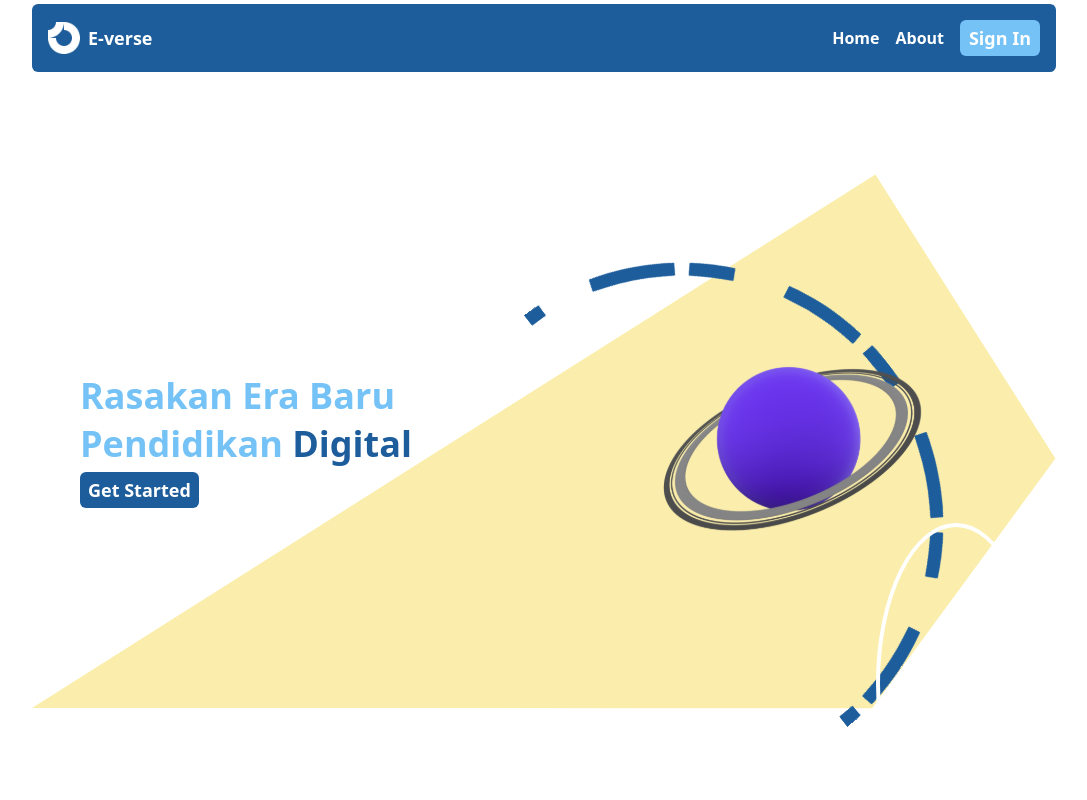
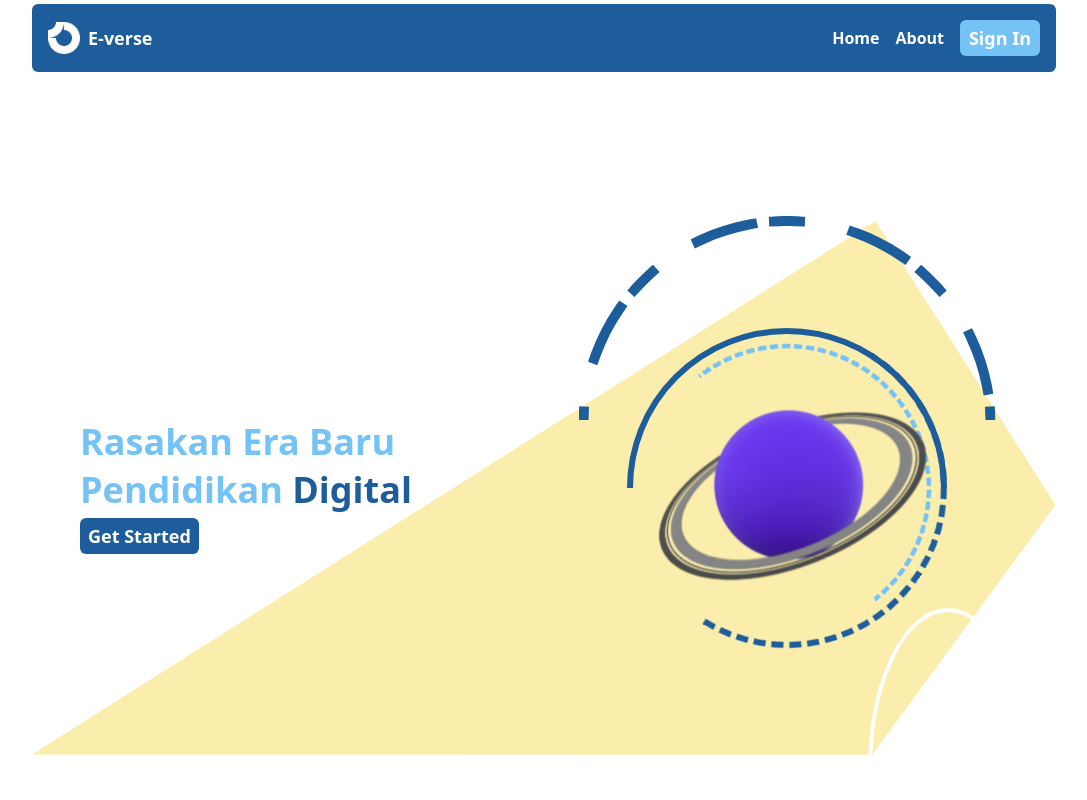
Before and after one commit to munadi1406/elearning, a React (Vite) app: page / in a window 1280 px wide. Shown: the top 800 px of the page, without its empty margins (96-1183 px from the left). Built offline with nearby package versions, Linux system fonts and the light colour scheme.

Commit message:
change animation for universe logo

```diff
--- a/src/components/landingPage/Content.jsx
+++ b/src/components/landingPage/Content.jsx
@@ -20,17 +20,17 @@ export default function Content() {
     <div className="h-max w-full flex justify-center items-center relative">
       <div className="bg-cream1 w-full h-[60%] rounded-md absolute top-[50%] left-[50%] -translate-x-[50%] -translate-y-[50%] transform z-0"></div>
       <div className="h-max w-full py-2 flex justify-center items-center flex-col relative z-10">
-        <div className="grid  min-w-[90%] bg-red-500 h-max md:grid-cols-3 gap-2 sm:grid-cols-2  grid-cols-1 flex-wrap">
+        <div className="grid  min-w-[90%]  h-max md:grid-cols-3 gap-2 sm:grid-cols-2  grid-cols-1 flex-wrap">
           <div className="bg-blue1 h-44 rounded-md  p-2 relative   justify-center items-center flex">
             <div className="flex justify-center items-center h-full w-full">
               <img className="absolute w-10 top-1 left-2 z-0" alt="Vector" src={Blob1} />
-              <div className=" grid grid-row-2 px-5 w-full h-max relative z-10">
+              <div className=" grid grid-row-2 px-5 w-full h-2/3 relative z-10">
                 <div className={`${style.text} w-full `}>
                   Absensi dengan
                   GPS
                 </div>
                 <div className="flex justify-end w-full">
-                  <img className="w-20 mr-10 " src={Location} />
+                  <img className="w-10 mr-10 " src={Location} />
                 </div>
               </div>
               <img className="absolute w-10 top-0 right-2 z-0" alt="Vector" src={Blob2} />
@@ -39,7 +39,7 @@ export default function Content() {
           <div className="bg-blue1 h-44 rounded-md  p-2 relative  justify-center items-center flex">
             <div className="flex justify-center items-center h-full w-full">
               <img className="absolute top-20 w-16 left-2 z-0" alt="Vector" src={Blob4} />
-              <div className="grid grid-row-2 px-5 w-full h-max relative z-10">
+              <div className="grid grid-row-2 px-5 w-full h-2/3 relative z-10 ">
                 <div className={`${style.text} w-full`}>
                   Absensi Via QR Code
                 </div>
@@ -50,14 +50,14 @@ export default function Content() {
               <img className="absolute w-10 top-0 right-2 z-0" alt="Vector" src={Blob3} />
             </div>
           </div>
-          <div className="bg-blue1 h-44 rounded-md  p-2 relative sm:col-span-full md:col-span-1 justify-center items-center flex">
+          <div className="bg-blue1 h-44 rounded-md   p-2 relative sm:col-span-full md:col-span-1 justify-center items-center flex">
             <div className="flex justify-center items-center h-full w-full">
               <img className="absolute top-20 w-16 right-2 z-0" alt="Vector" src={Blob5} />
-              <div className="grid grid-row-2 px-5 w-full h-max relative z-10">
+              <div className="grid grid-row-2 px-5 w-full h-2/3 relative z-10">
                 <div className={`${style.text} w-full`}>
                   Absensi Menggunakan Token
                 </div>
-                <div className="w-full flex justify-start">
+                <div className="w-full flex justify-end">
                   <img className="w-10" src={Token} />
                 </div>
               </div>
@@ -82,7 +82,7 @@ export default function Content() {
               di mana saja sesuai dengan jadwal Anda.
             </h1>
           </div>
-          <div className="bg-blue1 p-3 rounded-md h-44 flex justify-center items-end flex-col w-3/12 -translate-x-2 transform">
+          <div className="bg-blue1 p-3 rounded-md h-44 flex justify-center items-end flex-col w-[300px] translate-x-[-10px] transform">
             <div className=" flex justify-center items-start flex-col space-y-1">
               <div className="text-white text-lg font-sans font-semibold">Cari Kelas Anda...</div>
               <div className="flex justify-center items-center bg-white p-1 rounded-md ">
--- a/src/components/landingPage/Hero.jsx
+++ b/src/components/landingPage/Hero.jsx
@@ -1,30 +1,29 @@
-// import './hero.css';
 import Polygon from "../../assets/polygon.svg";
 import Universe from "../../assets/universe.svg";
 import Elipse from "../../assets/elipse.svg";
 import Button from "../Button";
 import { motion } from "framer-motion";
 
-
-export default function Hero({handleClickUniverse,isUniverseClicked}) {
-
-
+export default function Hero() {
   return (
-    <div className="p-2  rounded-md overflow-clip mt-2 min-h-[723px] flex justify-between items-center relative ">
+    <div className="p-2 rounded-md overflow-clip mt-2 min-h-[723px] flex justify-between items-center relative ">
       <div className="flex px-10 flex-col text-4xl font-bold font-sans text-blue2 space-y-2 relative z-10">
         <span>Rasakan Era Baru</span>
         <div>
           Pendidikan <span className="text-blue1">Digital</span>
+
         </div>
         <Button color={"bg-blue1"} to="#" text="Get Started" />
       </div>
-      <div>
-        <div className="absolute left-0 top-0 z-0 w-full h-full">
-          <img className="w-full h-full" src={Polygon} />
-        </div>
-        <div className=" relative flex justify-center items-center">
+      <div className="relative z-10 h-screen flex justify-center items-center">
+        <div className="relative flex justify-center items-center ">
+          {/* lingkaran atas kecil*/}
+          <div
+            className="h-max  w-full absolute  z-10  translate-y-0 flex justify-center items-center"
+
+          >
             <motion.div
-            className="h-full w-full absolute transform -translate-y-28"
+              className="h-72  "
               animate={{ rotate: 360 }}
               transition={{
                 duration: 5,
@@ -33,11 +32,20 @@ export default function Hero({handleClickUniverse,isUniverseClicked}) {
                 repeatType: "loop",
               }}
             >
-            <img className="w-full h-full" alt="Subtract" src={Elipse} />
+              <div className="h-1/2 overflow-clip ">
+                <div className="w-72 h-72 border-4 border-blue2 border-dashed block rounded-full "></div>
+              </div>
             </motion.div>
+          </div>
+          {/* penutup lingkaran atas kecil */}
+          {/* lingkaran bawah kecil */}
+          <div
+            className="h-max w-full absolute z-10  translate-y-0 flex justify-center items-center"
+
+          >
             <motion.div
-            className="h-full w-full absolute transform -translate-y-28"
-            animate={{ rotate: 360 }}
+              className="h-72 "
+              animate={{ rotate: 360, }}
               transition={{
                 duration: 5,
                 ease: "linear",
@@ -47,18 +55,75 @@ export default function Hero({handleClickUniverse,isUniverseClicked}) {
                 repeatDelay: 5,
               }}
             >
-            <img className="w-full h-full" alt="Subtract" src={Elipse} />
+              <div className="h-1/2 overflow-clip ">
+                <div className="w-72 h-72 border-4 border-blue2 border-dashed block rounded-full "></div>
+              </div>
             </motion.div>
+          </div>
+          {/* penutup lingkaran kecil */}
+          {/* lingkaran atas besar */}
+          <div
+            className="h-max  w-full absolute  z-10  translate-y-0 flex justify-center items-center"
+          >
+            <motion.div
+              className="h-80  -translate-y-2"
+              animate={{ rotate: 360 }}
+              transition={{
+                duration: 8,
+                ease: "linear",
+                repeat: Infinity,
+                repeatType: "loop",
+                delay: 3
+              }}
+            >
+              <div className="h-1/2 overflow-clip ">
+                <div className="w-80 h-80 border-[6px] border-blue1 border-dashed block rounded-full "></div>
+              </div>
+            </motion.div>
+          </div>
+          {/* penutup lingkaran bawah besar */}
+          <div
+            className="h-max w-full absolute z-10  translate-y-0 flex justify-center items-center"
+
+          >
+            <motion.div
+              className="h-80  -translate-y-2"
+              animate={{ rotate: 360, }}
+              transition={{
+                duration: 8,
+                ease: "linear",
+                repeat: Infinity,
+                repeatType: "reverse",
+                delay: 6,
+                repeatDelay: 3,
+              }}
+            >
+              <div className="h-1/2 overflow-clip ">
+                <div className="w-80 h-80 border-[6px] border-blue1  block rounded-full "></div>
+              </div>
+            </motion.div>
+          </div>
+          {/* penutup lingkaran bawah kecil */}
+          <motion.div
+            animate={{ scale: [1,1.1,1] }}
+            transition={{ duration: 1.5, ease: "linear", repeat: Infinity, repeatType: "loop" }}
+            className="relative z-20">
             <img
-            className={`${
-                isUniverseClicked ? `opacity-0` : "relative z-10 w-full h-full"
-              }`}
+              className={`
+                "relative z-20 w-full h-full"
+              `}
               alt="Vectary texture"
               src={Universe}
-            onClick={handleClickUniverse}
             />
+          </motion.div>
+        </div>
+        <div className="absolute top-32 left-[50%]  flex justify-center items-center -translate-x-[50%]  w-full h-max ">
+          <img src={Elipse} alt="" className="w-max h-max" />
         </div>
         <div className="block border-4 absolute -bottom-10 right-5 rounded-[50%] w-40 h-80 border-white " />
+      </div>
+      <div className="absolute left-0 top-0 z-0 w-full h-full">
+        <img className="w-full h-full" src={Polygon} />
       </div>
     </div>
   );
--- a/src/pages/LandingPage.jsx
+++ b/src/pages/LandingPage.jsx
@@ -2,71 +2,16 @@ import Hero from "../components/landingPage/Hero";
 import Footer from "../layout/landingPage/Footer";
 import Header from "../layout/landingPage/Header";
 import Content from "../components/landingPage/Content";
-import { useState } from "react";
-import { useEffect } from "react";
-import Universe from "../assets/universe.svg";
+
 
 export default function LandingPage() {
-  const [isUniverseClicked, setUniverseClicked] = useState(false);
-  // const [mouseX, setMouseX] = useState(0);
-  // const [mouseY, setMouseY] = useState(0);
-  const [left, setLeft] = useState(0);
-  const [top, setTop] = useState(0);
-  const [right, setRight] = useState(0);
-  const [bottom, setBottom] = useState(0);
 
-  const handleClickUniverse = () => {
-    setUniverseClicked(!isUniverseClicked);
-  };
 
-  useEffect(() => {
-    if (isUniverseClicked) {
-      const handleMouseMove = (e) => {
-        const windowWidth = window.innerWidth;
-        const windowHeight = window.innerHeight;
-        console.log(`x: ${e.clientX} / y: ${e.clientY}`);
-        setLeft(e.clientX);
-        setTop(e.clientY);
-        setBottom(windowHeight - e.clientY);
-        setRight(windowWidth - e.clientX);
-      };
-      window.addEventListener("mousemove", handleMouseMove);
-      return () => {
-        window.removeEventListener("mousemove", handleMouseMove);
-      };
-    }
-  }, [isUniverseClicked]);
-
-  useEffect(() => {
-    console.log({ isUniverseClicked });
-  }, [isUniverseClicked]);
   return (
     <>
-      <div
-        className={`${
-          isUniverseClicked
-            ? "block absolute w-52 h-auto  z-20"
-            : "hidden"
-        }`}
-        style={{
-          top: `${top}px`,
-          left: `${left}px`,
-        }}
-      >
-        <img
-          className="block w-full h-full"
-          alt="Vectary texture"
-          src={Universe}
-          onClick={handleClickUniverse}
-        />
-      </div>
-
       <div className="lg:px-32 px-1">
         <Header />
-        <Hero
-          handleClickUniverse={handleClickUniverse}
-          isUniverseClicked={isUniverseClicked}
-        />
+        <Hero/>
         <Content />
         <Footer />
       </div>
```
Lines whose indentation alone changed are shown as unchanged.
